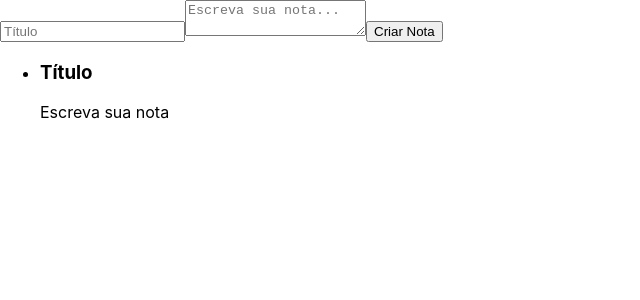
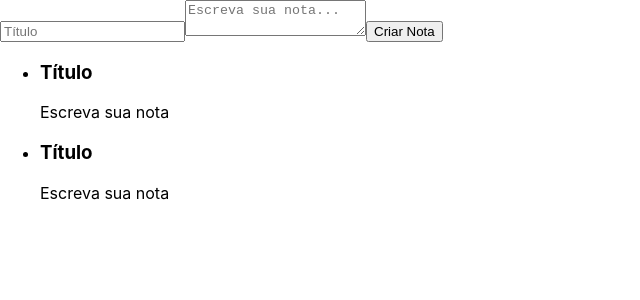
Before and after one commit to raphaelprsilva/study-projects, a React (Create React App) app in the folder 03-creep-project/ceep/: page / in a window 1280 px wide. Shown: the top 300 px of the page, without its empty margins (0-640 px from the left). Built offline with nearby package versions, Linux system fonts and the light colour scheme.

Commit message:
Add CardNotas Component

```diff
--- a/03-creep-project/ceep/src/components/ListaDeNotas.jsx
+++ b/03-creep-project/ceep/src/components/ListaDeNotas.jsx
@@ -1,16 +1,15 @@
 import React, { Component } from 'react';
+import CardNotas from './CardNotas';
 
 export default class ListaDeNotas extends Component{
   render() {
     return (
       <ul>
         <li>
-          <section>
-            <header>
-              <h3>Título</h3>
-            </header>
-            <p>Escreva sua nota</p>
-          </section>
+        <CardNotas/>
+        </li>
+        <li>
+        <CardNotas/>
         </li>
       </ul>
     );
```
